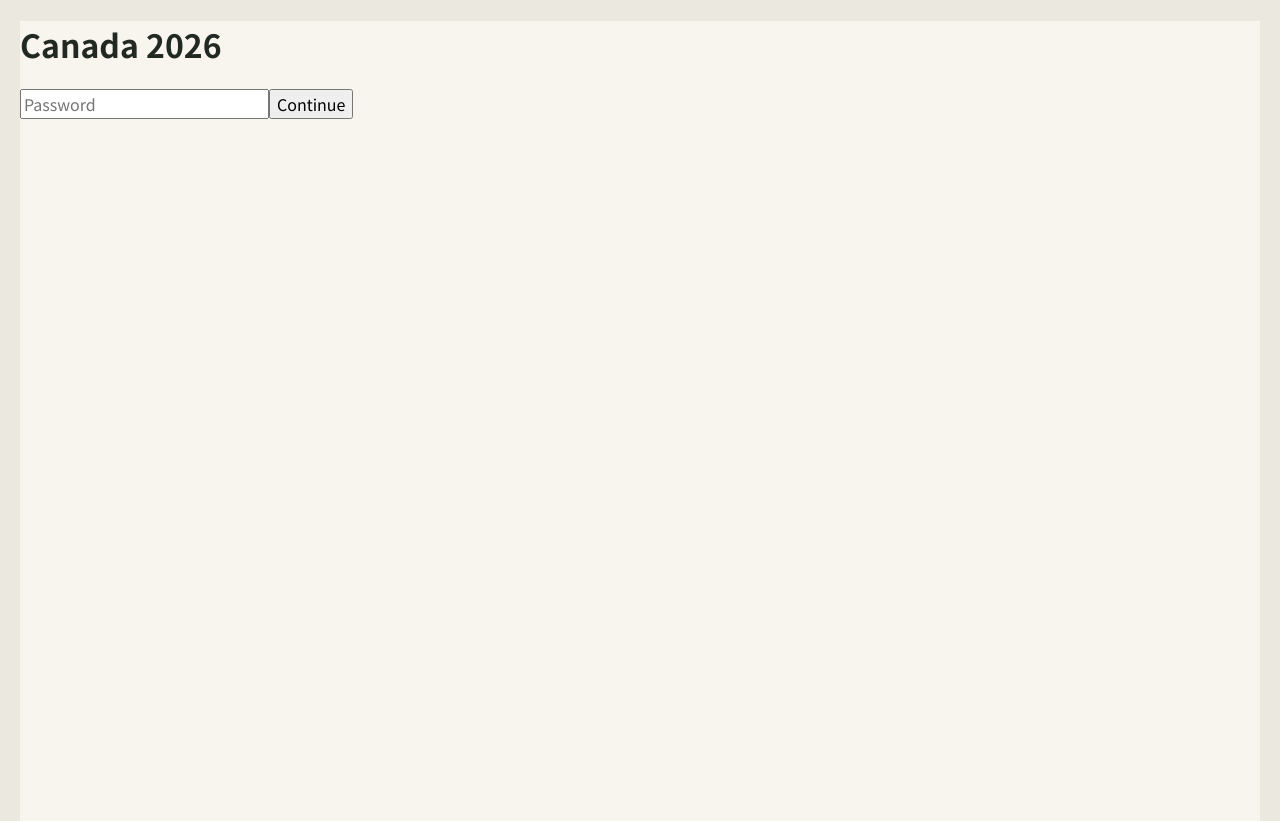
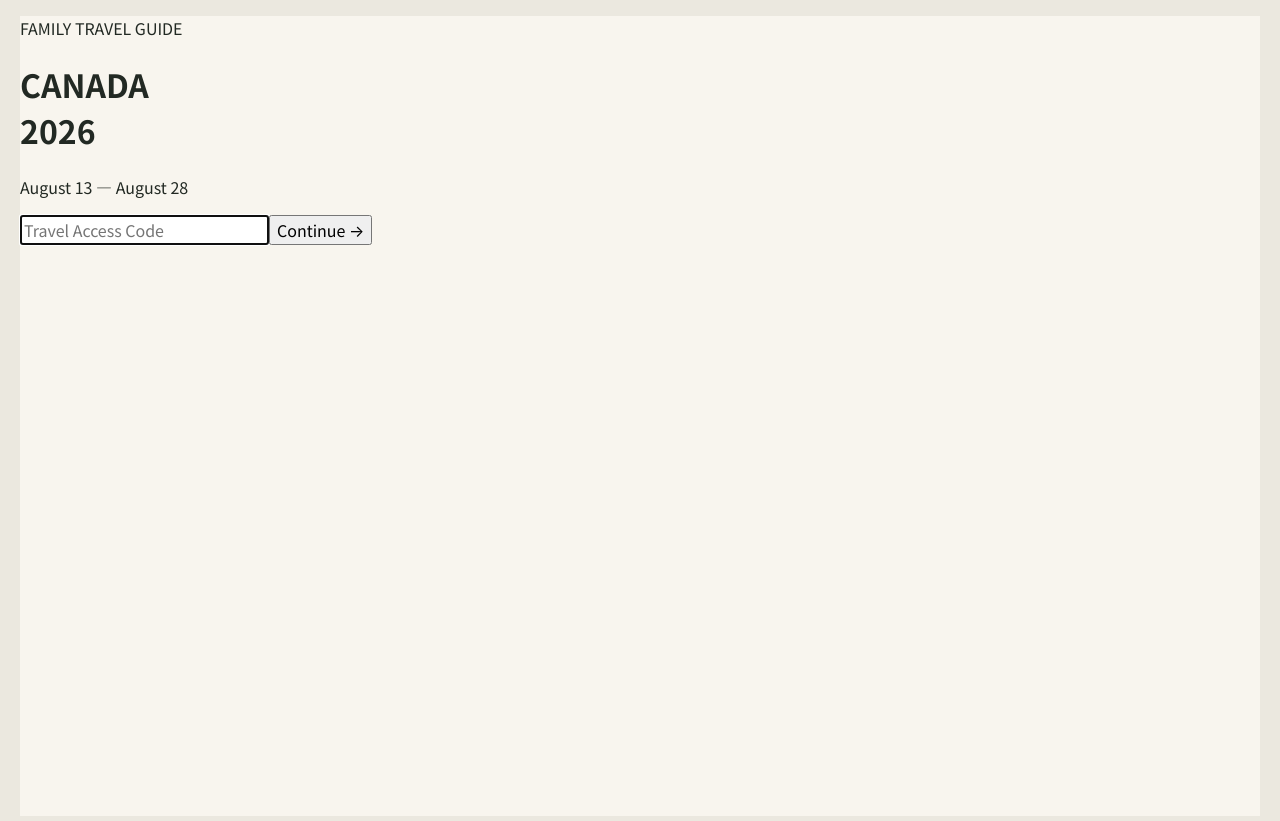
Before and after one commit to spotifyaegeus-boop/Travelwith77, a Next.js app: page / in a window 1280 px wide. Built offline with nearby package versions, Linux system fonts and the light colour scheme.

Commit message:
Update Password.v2 Gate.tsx

```diff
--- a/components/PasswordGate.tsx
+++ b/components/PasswordGate.tsx
@@ -1,8 +1,8 @@
 'use client';
 
-import { useEffect, useState } from 'react';
+import { useEffect, useRef, useState } from 'react';
 
-const PASSWORD = 'Canada2026';
+const PASSWORD = '77168';
 
 export default function PasswordGate({
   children,
@@ -11,10 +11,15 @@ export default function PasswordGate({
 }) {
   const [authorized, setAuthorized] = useState(false);
   const [password, setPassword] = useState('');
+  const [error, setError] = useState(false);
+
+  const inputRef = useRef<HTMLInputElement>(null);
 
   useEffect(() => {
     if (localStorage.getItem('travel-auth') === 'true') {
       setAuthorized(true);
+    } else {
+      setTimeout(() => inputRef.current?.focus(), 100);
     }
   }, []);
 
@@ -25,7 +30,12 @@ export default function PasswordGate({
       return;
     }
 
-    alert('密碼錯誤');
+    setError(true);
+    setPassword('');
+
+    setTimeout(() => {
+      inputRef.current?.focus();
+    }, 50);
   }
 
   if (authorized) {
@@ -33,22 +43,56 @@ export default function PasswordGate({
   }
 
   return (
-    <main>
-      <h1>Canada 2026</h1>
+    <main className="loginPage">
+      <div className="loginOverlay" />
+
+      <div className="loginCard">
+
+        <p className="loginEyebrow">
+          FAMILY TRAVEL GUIDE
+        </p>
+
+        <h1 className="loginTitle">
+          CANADA
+          <br />
+          2026
+        </h1>
+
+        <p className="loginSubtitle">
+          August 13 — August 28
+        </p>
 
         <input
+          ref={inputRef}
+          className="loginInput"
           type="password"
-        placeholder="Password"
+          placeholder="Travel Access Code"
           value={password}
-        onChange={(e) => setPassword(e.target.value)}
+          onChange={(e) => {
+            setPassword(e.target.value);
+            setError(false);
+          }}
           onKeyDown={(e) => {
-          if (e.key === 'Enter') login();
+            if (e.key === 'Enter') {
+              login();
+            }
           }}
         />
 
-      <button onClick={login}>
-        Continue
+        <button
+          className="loginButton"
+          onClick={login}
+        >
+          Continue →
         </button>
+
+        {error && (
+          <p className="loginError">
+            Access code incorrect. Please try again.
+          </p>
+        )}
+
+      </div>
     </main>
   );
 }
```
Lines whose indentation alone changed are shown as unchanged.
